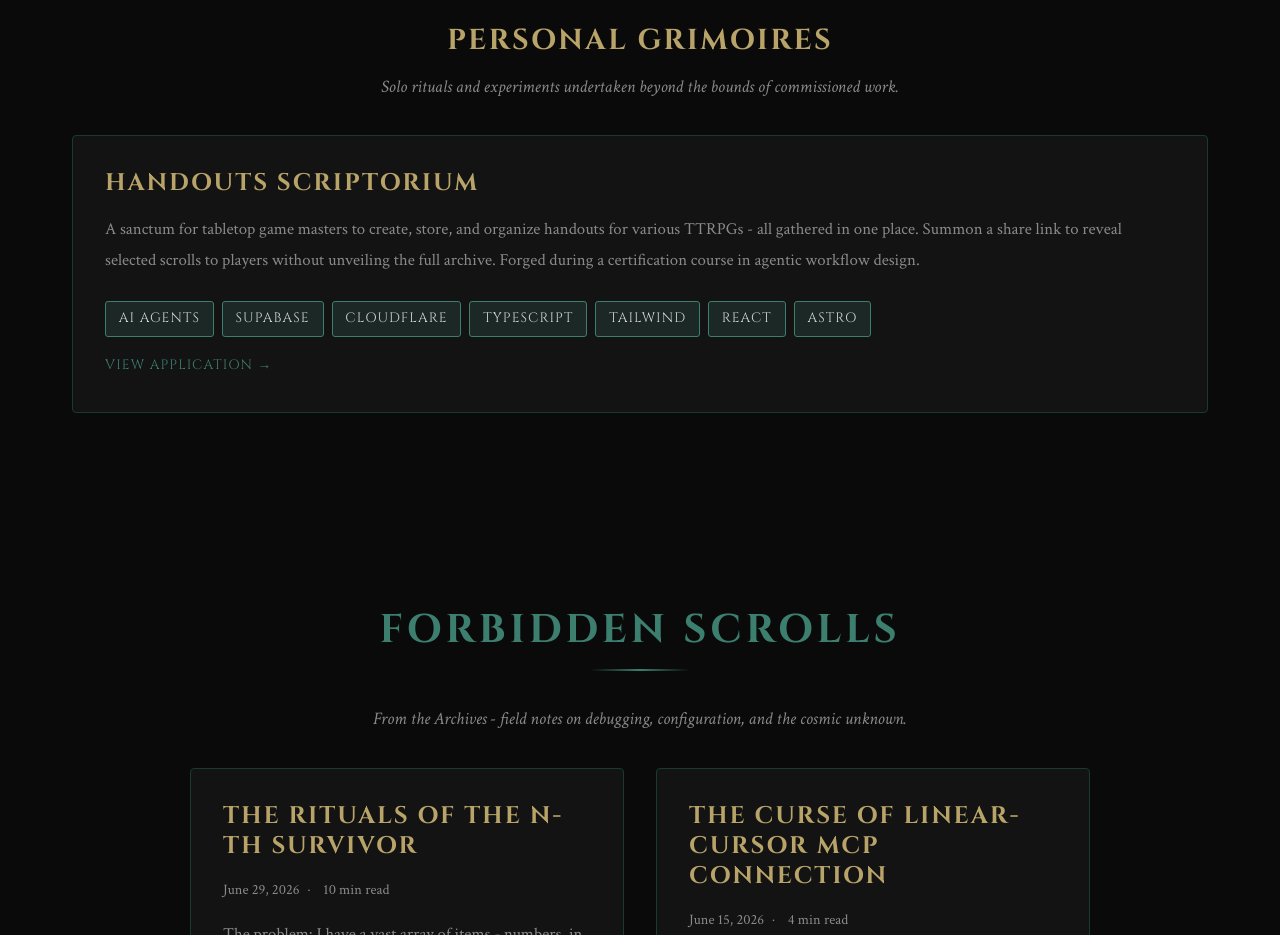
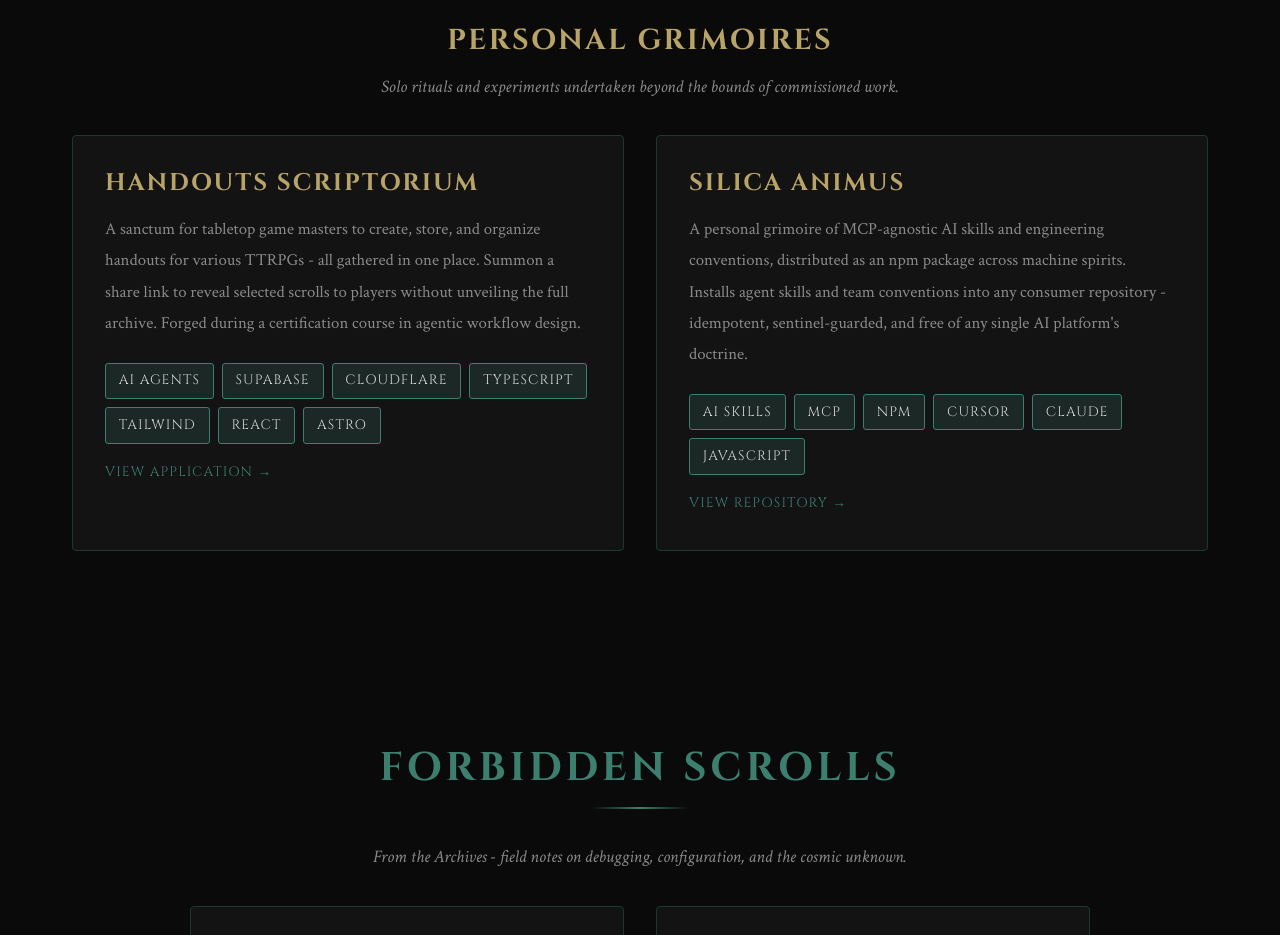
Before and after one commit to pterodactor3000/eldritch-code, a website: page index.html in a window 1280 px wide. Shown: the part 5080-6015 px from the top of the page. Drawn offline with Linux system fonts and the light colour scheme.

Commit message:
feat: add Silica Animus project card to index.html, showcasing AI skills and npm package details

```diff
--- a/index.html
+++ b/index.html
@@ -523,6 +523,27 @@
               >View Application →</a
             >
           </div>
+          <div class="project-card">
+            <h3>Silica Animus</h3>
+            <p>
+              A personal grimoire of MCP-agnostic AI skills and engineering
+              conventions, distributed as an npm package across machine spirits.
+              Installs agent skills and team conventions into any consumer
+              repository - idempotent, sentinel-guarded, and free of any single
+              AI platform's doctrine.
+            </p>
+            <div class="project-tags">
+              <span class="tag">AI Skills</span>
+              <span class="tag">MCP</span>
+              <span class="tag">npm</span>
+              <span class="tag">Cursor</span>
+              <span class="tag">Claude</span>
+              <span class="tag">JavaScript</span>
+            </div>
+            <a href="https://github.com/pterodactor3000/silica-animus" target="_blank"
+              >View Repository →</a
+            >
+          </div>
         </div>
       </div>
     </section>
```
